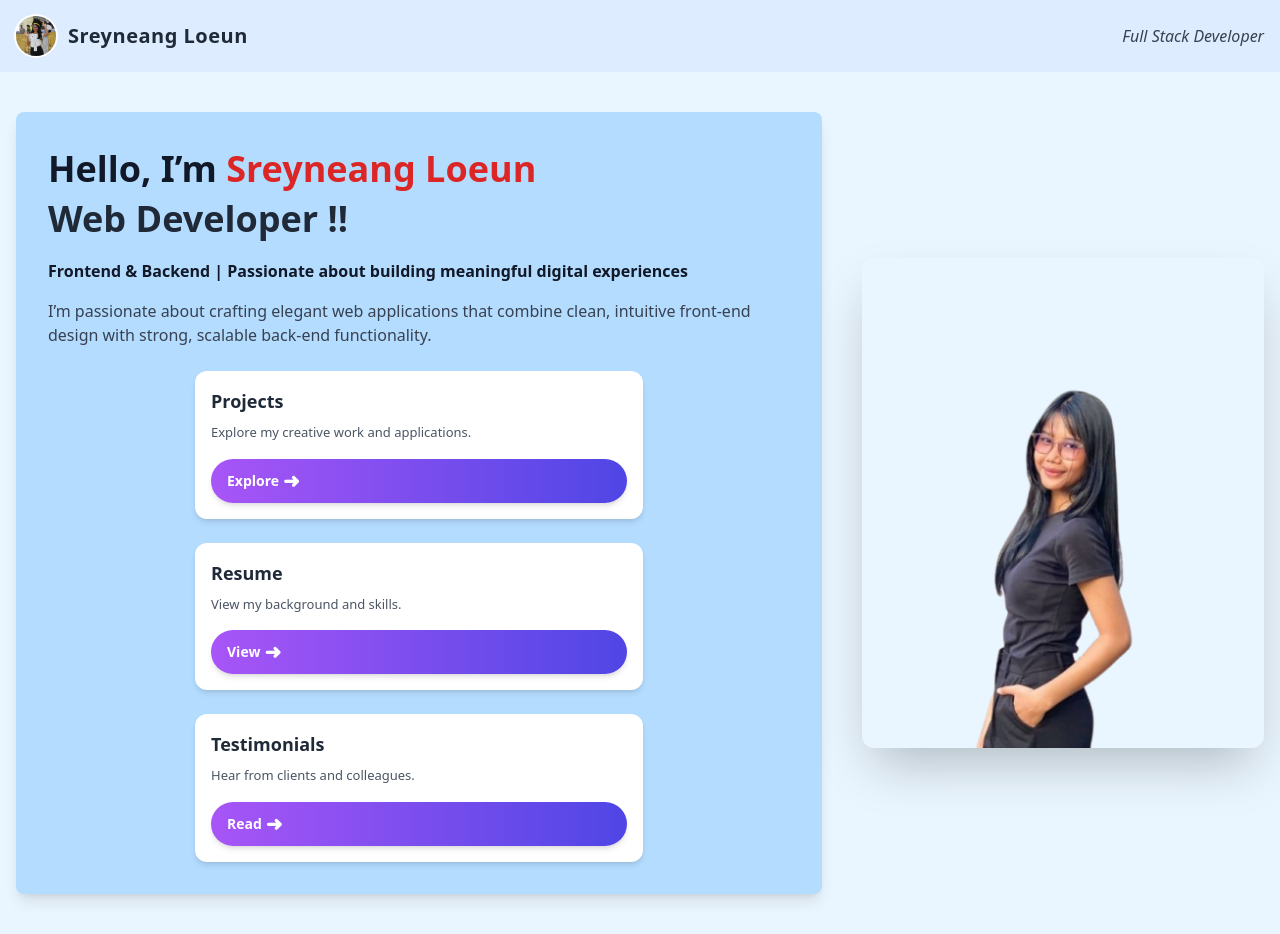
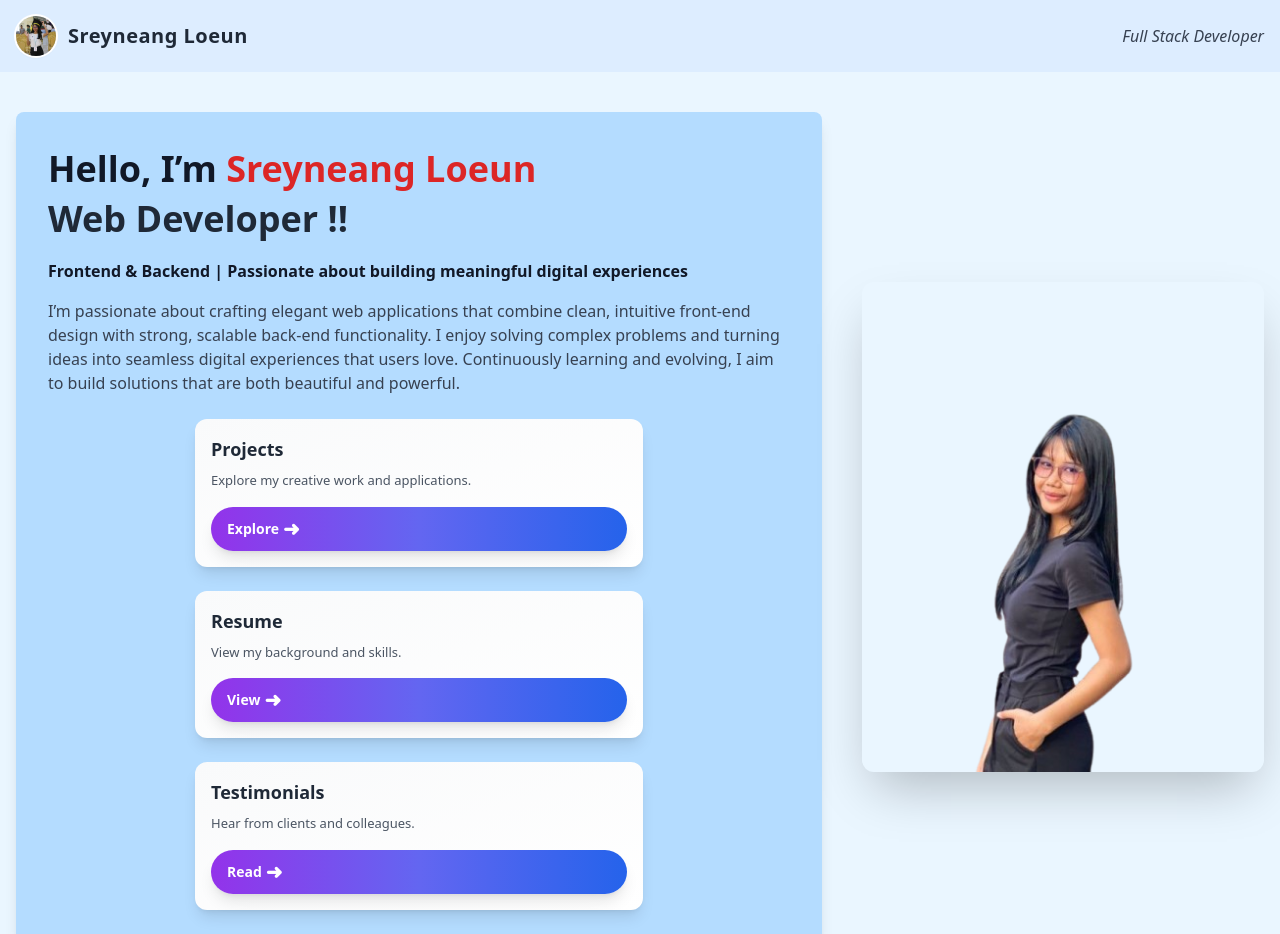
Before and after one commit to sreyneangloeunn/Portfolio-Sreyneang, a Vue app: page /portfolio in a window 1280 px wide. Shown: the top 934 px of the page. Built offline with nearby package versions, Linux system fonts and the light colour scheme.

Commit message:
update code portfolioView version 5

```diff
--- a/src/App.vue
+++ b/src/App.vue
@@ -1,6 +1,7 @@
 <script setup>
 import { RouterLink, RouterView } from 'vue-router'
-import Navbar from './components/layout/Navbar.vue';
+import Navbar from './components/Layout/Navbar.vue'
+
 </script>
 
 <template>
--- a/src/components/Layout/Navbar.vue
+++ b/src/components/Layout/Navbar.vue
@@ -1,4 +1,3 @@
-<!-- Navbar.vue -->
 <template>
   <header class="bg-[#DDEDFF] shadow-md py-4">
     <div class="wrapper max-w-7xl mx-auto px-4">
@@ -7,7 +6,7 @@
         <div class="flex items-center space-x-3">
           <img
             :src="logo"
-            alt="Logo"
+            alt="/image/photo_2025-02-22_22-16-40.jpg"
             class="h-10 w-10 rounded-full object-cover ring-2 ring-white shadow"
           />
           <span class="text-xl font-bold text-gray-800 tracking-wide">
@@ -39,10 +38,8 @@ defineProps({
     default: 'Web Developer'
   }
 })
-
-import logo from '/image/photo_2025-02-22_22-16-40.jpg'
 </script>
 
 <style scoped>
-/* Optional scoped styles */
+/* Optional: fine-tune appearance here */
 </style>
--- a/src/views/PortfolioView.vue
+++ b/src/views/PortfolioView.vue
@@ -37,7 +37,7 @@ const cards = [
         </p>
 
         <p class="text-gray-700 mb-6">
-          I’m passionate about crafting elegant web applications that combine clean, intuitive front-end design with strong, scalable back-end functionality.
+          I’m passionate about crafting elegant web applications that combine clean, intuitive front-end design with strong, scalable back-end functionality. I enjoy solving complex problems and turning ideas into seamless digital experiences that users love. Continuously learning and evolving, I aim to build solutions that are both beautiful and powerful.
         </p>
 
         <div class="flex flex-wrap justify-center gap-6">
@@ -47,14 +47,15 @@ const cards = [
             buttonText="Explore"
             link="#projects"
             :buttonClass="`
-              bg-gradient-to-r from-purple-500 to-indigo-600
-              text-white text-sm font-semibold px-4 py-2
-              rounded-full shadow-md
-              hover:from-purple-600 hover:to-indigo-700
+              bg-gradient-to-r from-purple-600 via-indigo-500 to-blue-600
+              text-white text-sm font-medium px-4 py-2
+              rounded-full shadow-lg
+              hover:from-purple-700 hover:via-indigo-600 hover:to-blue-700
+              hover:shadow-xl
               active:scale-95
-              transition-all duration-300
+              transition-all duration-300 ease-out
             `"
-            class="w-[13rem] p-4 bg-white rounded-xl shadow-md flex flex-col justify-between hover:shadow-lg transition duration-300 text-[13px]"
+            class="w-[14rem] p-4 bg-gradient-to-br from-gray-50 to-white rounded-2xl shadow-lg flex flex-col justify-between hover:shadow-xl hover:-translate-y-1 transition-all duration-300 text-[13px] font-sans"
           />
           <Card
             title="Resume"
@@ -62,14 +63,15 @@ const cards = [
             buttonText="View"
             link="#resume"
             :buttonClass="`
-              bg-gradient-to-r from-purple-500 to-indigo-600
-              text-white text-sm font-semibold px-4 py-2
-              rounded-full shadow-md
-              hover:from-purple-600 hover:to-indigo-700
+              bg-gradient-to-r from-purple-600 via-indigo-500 to-blue-600
+              text-white text-sm font-medium px-4 py-2
+              rounded-full shadow-lg
+              hover:from-purple-700 hover:via-indigo-600 hover:to-blue-700
+              hover:shadow-xl
               active:scale-95
-              transition-all duration-300
+              transition-all duration-300 ease-out
             `"
-            class="w-[13rem] p-4 bg-white rounded-xl shadow-md flex flex-col justify-between hover:shadow-lg transition duration-300 text-[13px]"
+            class="w-[14rem] p-4 bg-gradient-to-br from-gray-50 to-white rounded-2xl shadow-lg flex flex-col justify-between hover:shadow-xl hover:-translate-y-1 transition-all duration-300 text-[13px] font-sans"
           />
           <Card
             title="Testimonials"
@@ -77,14 +79,15 @@ const cards = [
             buttonText="Read"
             link="#testimonials"
             :buttonClass="`
-              bg-gradient-to-r from-purple-500 to-indigo-600
-              text-white text-sm font-semibold px-4 py-2
-              rounded-full shadow-md
-              hover:from-purple-600 hover:to-indigo-700
+              bg-gradient-to-r from-purple-600 via-indigo-500 to-blue-600
+              text-white text-sm font-medium px-4 py-2
+              rounded-full shadow-lg
+              hover:from-purple-700 hover:via-indigo-600 hover:to-blue-700
+              hover:shadow-xl
               active:scale-95
-              transition-all duration-300
+              transition-all duration-300 ease-out
             `"
-            class="w-[13rem] p-4 bg-white rounded-xl shadow-md flex flex-col justify-between hover:shadow-lg transition duration-300 text-[13px]"
+            class="w-[14rem] p-4 bg-gradient-to-br from-gray-50 to-white rounded-2xl shadow-lg flex flex-col justify-between hover:shadow-xl hover:-translate-y-1 transition-all duration-300 text-[13px] font-sans"
           />
         </div>
       </div>
```
